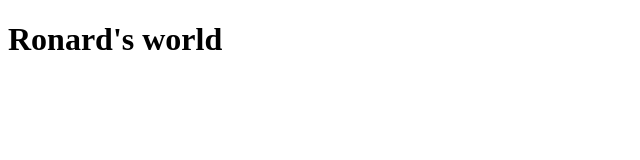
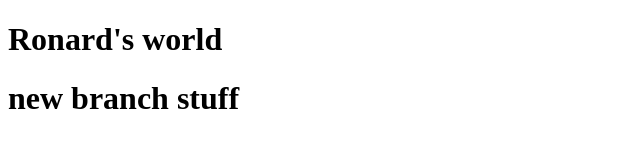
Before and after one commit to JoyBoyCr7/second_repo, a plain HTML site: page index.html in a window 1280 px wide. Shown: the whole page, without its empty margins (0-640 px from the left). Drawn offline with Linux system fonts and the light colour scheme.

Commit message:
new branch stuff

```diff
--- a/index.html
+++ b/index.html
@@ -8,5 +8,6 @@
 </head>
 <body>
     <h1>Ronard's world</h1>
+    <h1>new branch stuff</h1>
 </body>
 </html>
```
